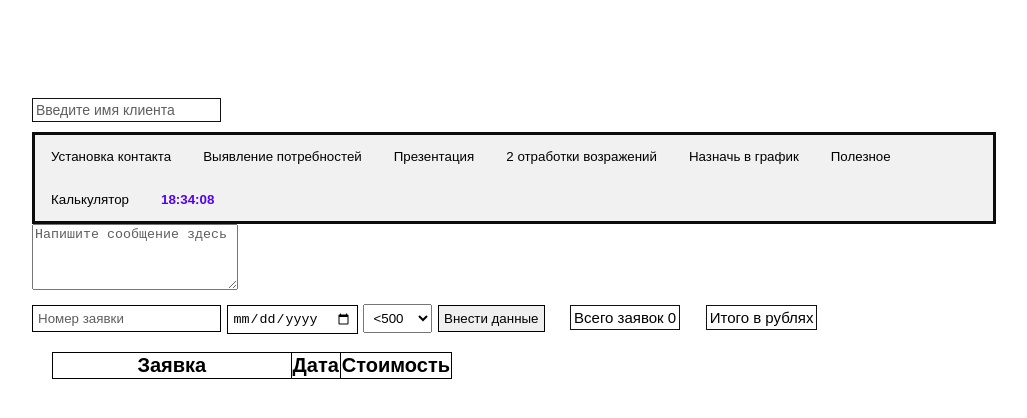
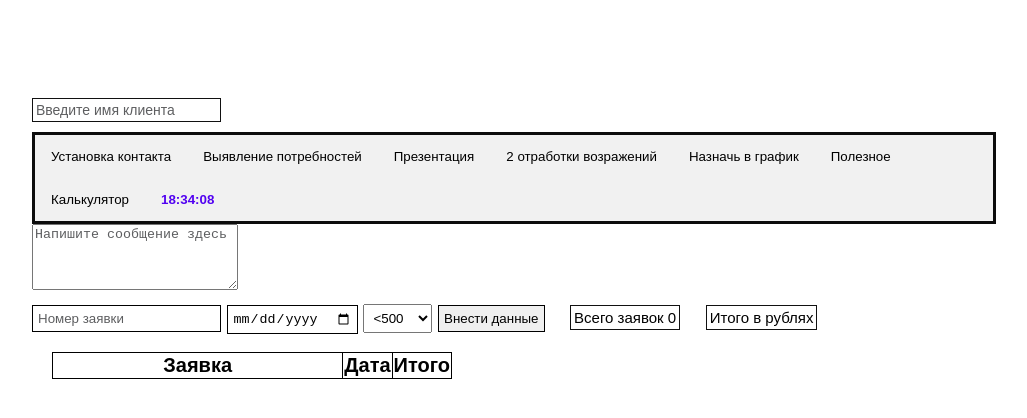
Before and after one commit to Prudexxxxxxxxxx/Pom1, a plain HTML site: page index.html in a window 1280 px wide. Shown: the part 148-566 px from the top of the page, without its empty margins (126-1153 px from the left). Drawn offline with Linux system fonts and the light colour scheme.

Commit message:
Update index.html

```diff
--- a/index.html
+++ b/index.html
@@ -211,7 +211,7 @@
                             <tr class="tr1">
                                 <th>Заявка</th>
                                 <th>Дата</th>
-                                <th>Стоимость</th>
+                                <th>Итого</th>
                             </tr>
 
                             </table>
```
